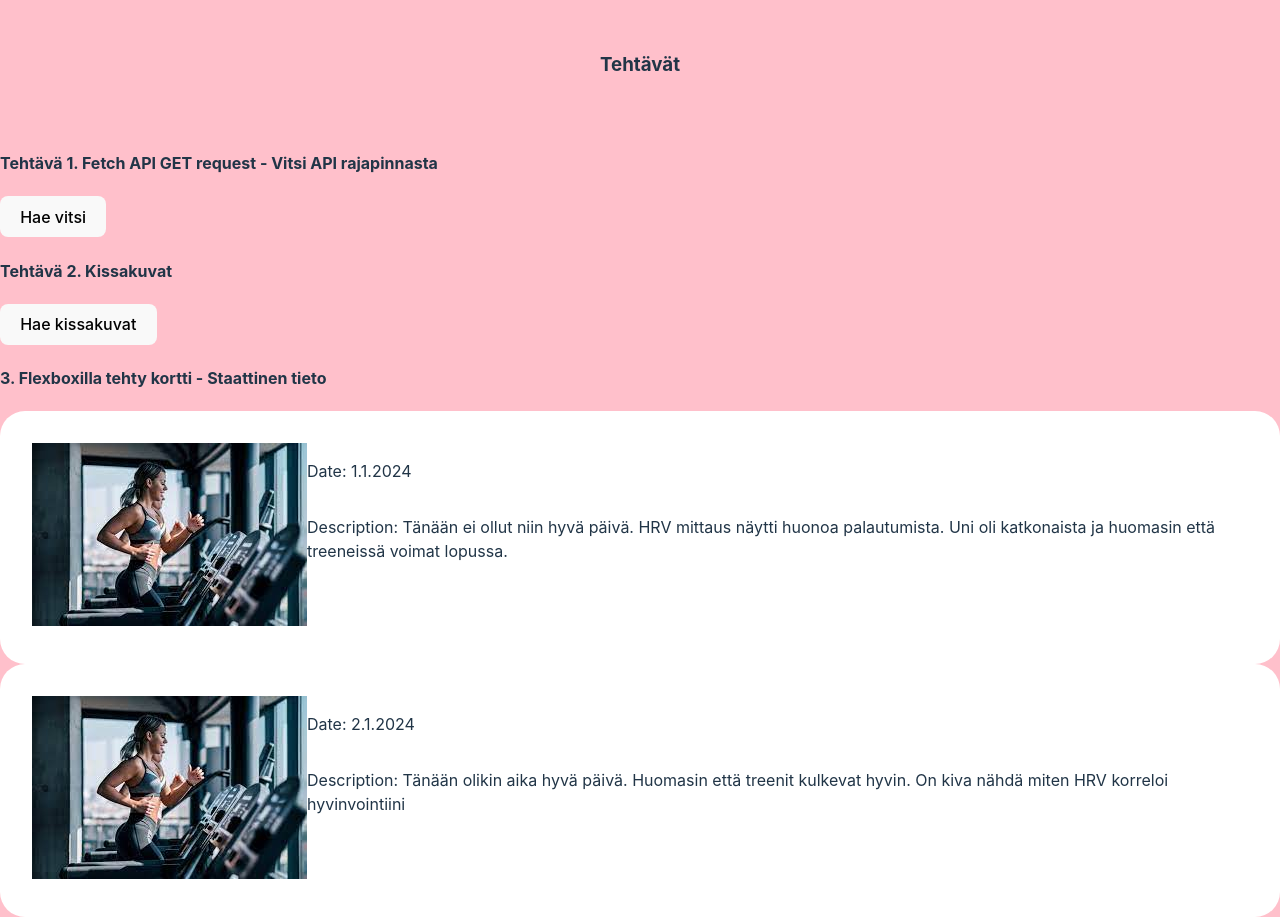
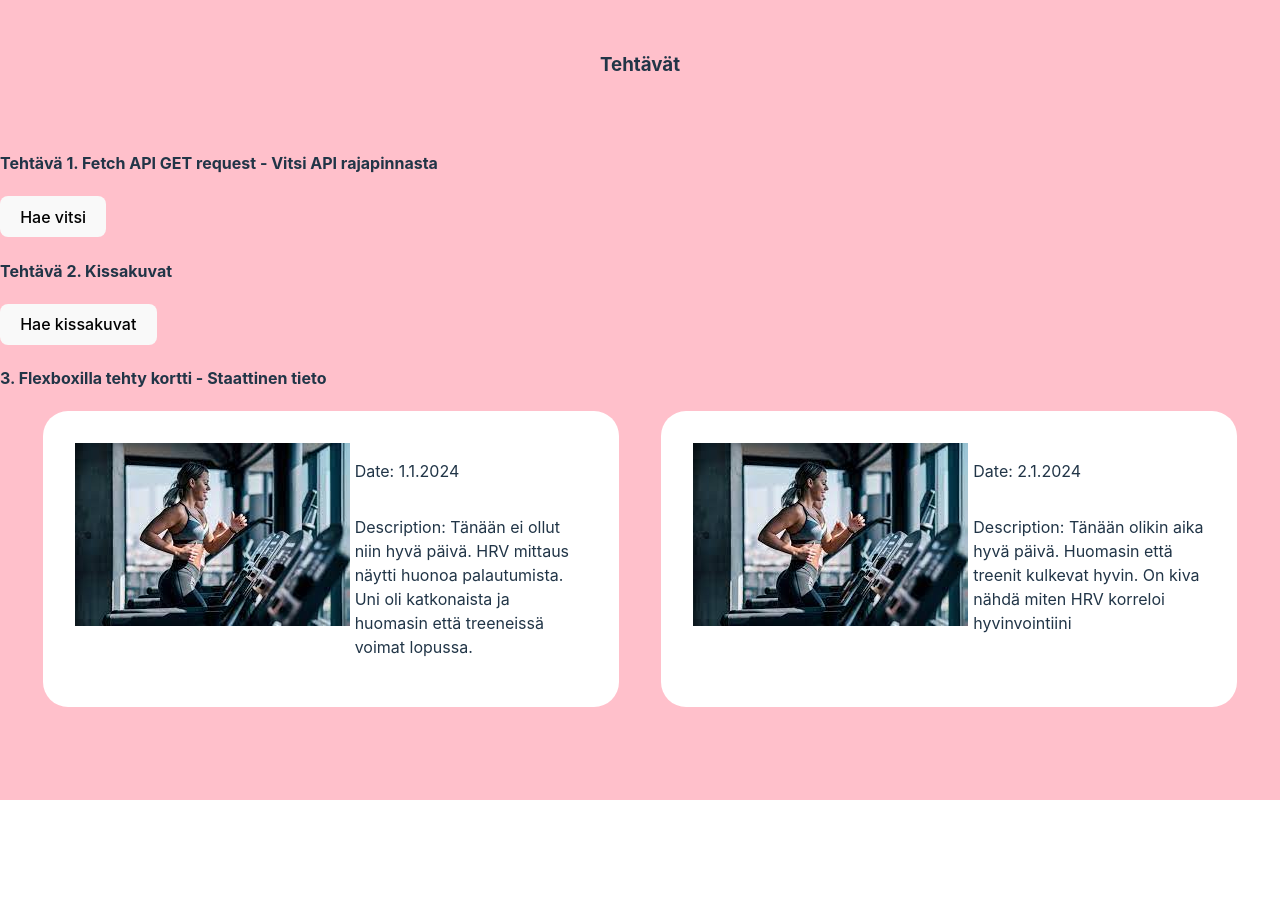
Before and after one commit to OrvokkiK/praccy, a website built with Vite: page vitetest/vitedemo/index.html in a window 1280 px wide. After the commit the page ends 800 px from the top, so only its background shows below. Built offline with nearby package versions, Linux system fonts and the light colour scheme.

Commit message:
Improved positioning with flexbox

```diff
--- a/vitetest/vitedemo/oma-style.css
+++ b/vitetest/vitedemo/oma-style.css
@@ -11,6 +11,8 @@ h4 {
     flex-direction: row;
     background-color: white;
     border-radius: 25px;
+    width: 40%;
+    gap: 5px;
 
 }
 
@@ -18,7 +20,7 @@ h4 {
     display: flex;
     flex-direction: row;
     flex-wrap: wrap;
-
+    justify-content: space-evenly;
 }
 
 .card-diary {
```
